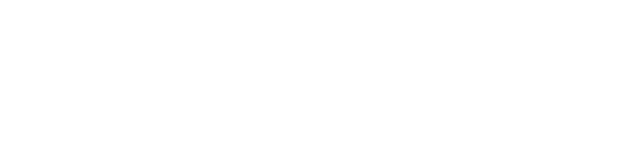
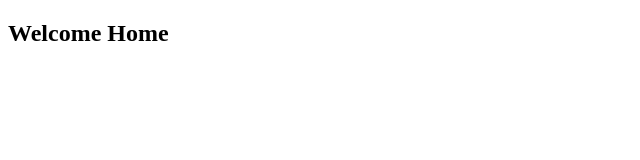
Before and after one commit to DionneNoellaBarretto/exampleProjectRepo, a plain HTML site: page index.html in a window 1280 px wide. Shown: the whole page, without its empty margins (0-640 px from the left). Drawn offline with Linux system fonts and the light colour scheme.

Commit message:
updated html and created script.js

```diff
--- a/index.html
+++ b/index.html
@@ -7,6 +7,10 @@
     <title>Document</title>
 </head>
 <body>
+    <div>
+        <h2>Welcome Home</h2>
+    </div>
+
 
 </body>
 </html>
--- /dev/null
+++ b/script.js
@@ -0,0 +1 @@
+console.log("Hello World")
```
